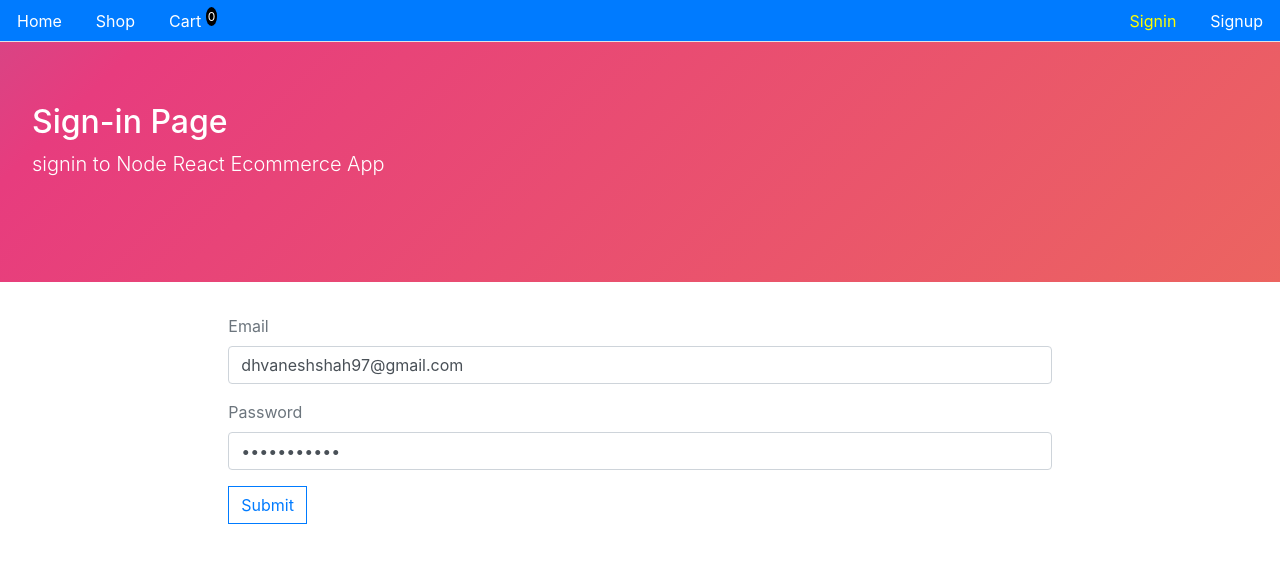
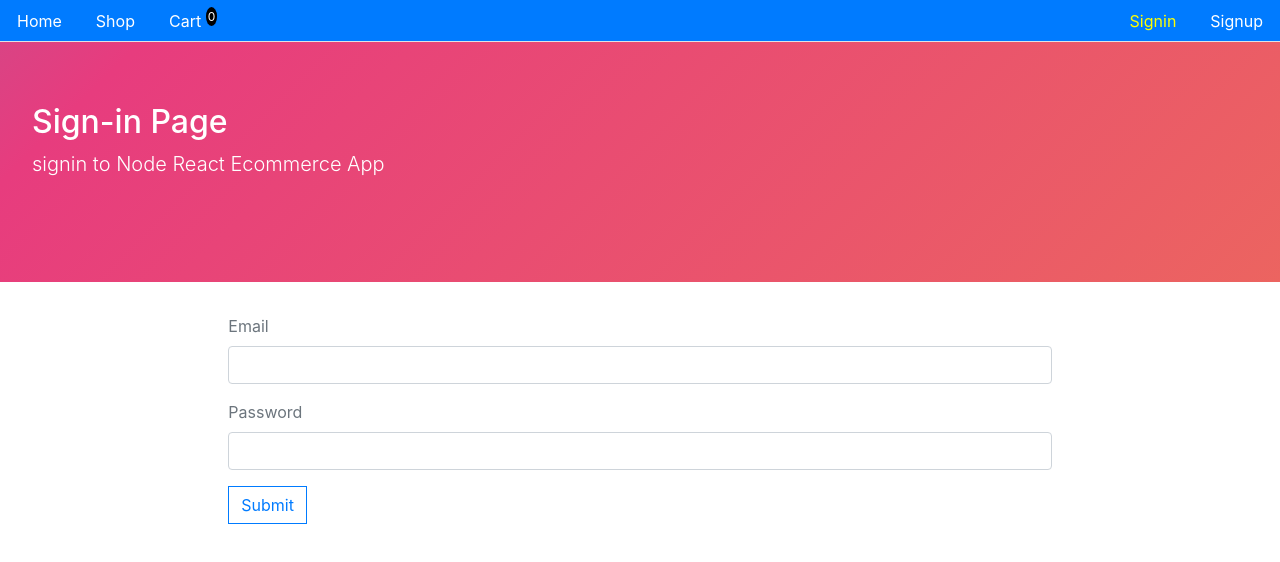
Before and after one commit to dhvaneshshah97/Ecommerce_Bookshop, a React (Create React App) app: page /signin in a window 1280 px wide. Shown: the top 562 px of the page. Built offline with nearby package versions, Linux system fonts and the light colour scheme; no server answers.

Commit message:
update signin component

```diff
--- a/src/user/Signin.js
+++ b/src/user/Signin.js
@@ -5,8 +5,8 @@ import { Redirect } from 'react-router-dom';
 
 const Signin = (props) => {
     const [values, setValues] = useState({
-        email: 'dhvaneshshah97@gmail.com',
-        password: 'dhvanesh123',
+        email: '',
+        password: '',
         error: '',
         loading: false,
         redirectToReferrer: false,
```
